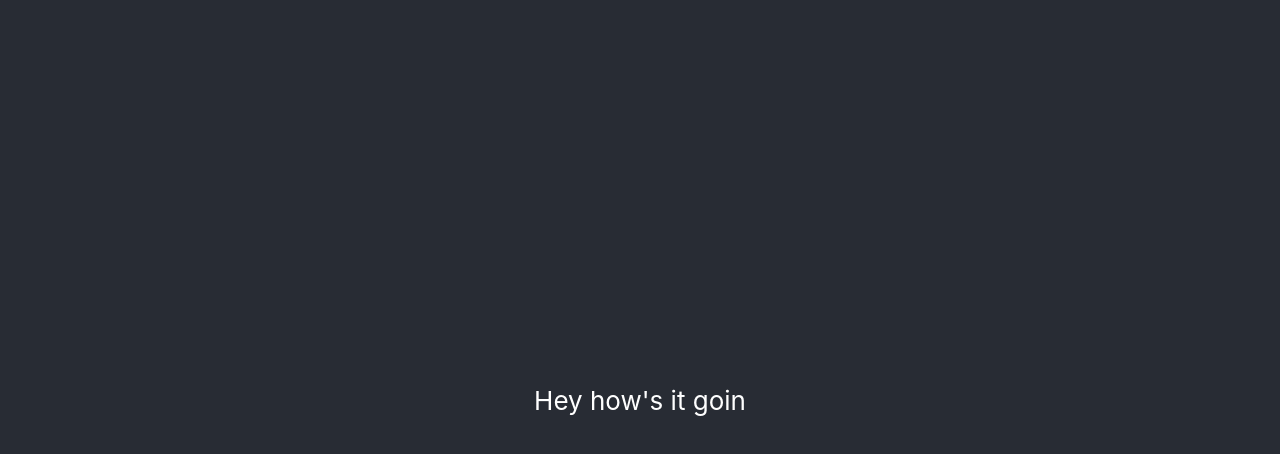
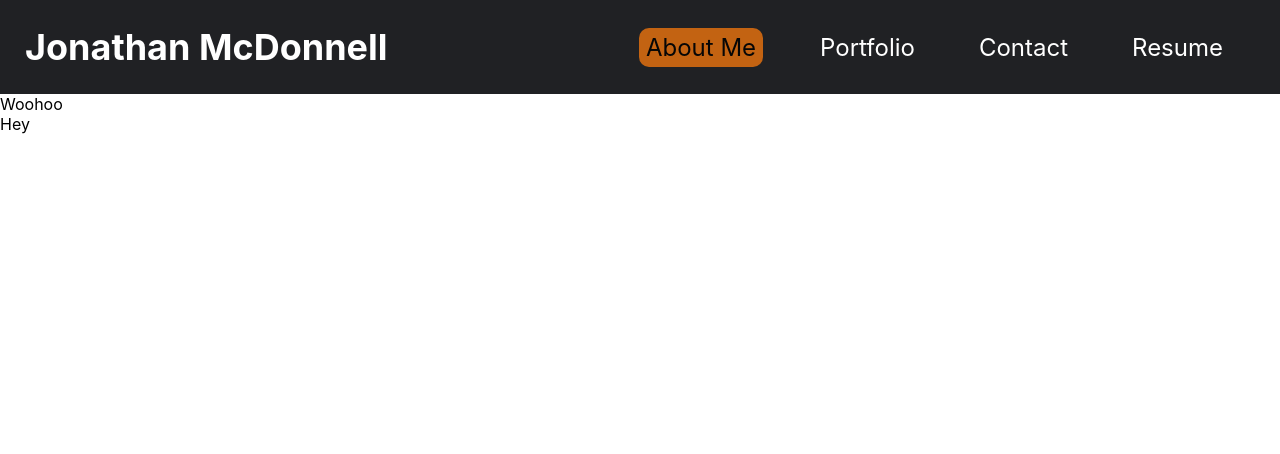
Before and after one commit to Johnnyboy7781/professional-portfolio, a React (Create React App) app: page / in a window 1280 px wide. Shown: the top 454 px of the page. Built offline with nearby package versions, Linux system fonts and the light colour scheme.

Commit message:
Setup Header

```diff
--- a/package.json
+++ b/package.json
@@ -4,10 +4,10 @@
   "private": true,
   "dependencies": {
     "@testing-library/jest-dom": "^5.16.4",
-    "@testing-library/react": "^13.2.0",
+    "@testing-library/react": "^11.1.0",
     "@testing-library/user-event": "^13.5.0",
-    "react": "^18.1.0",
-    "react-dom": "^18.1.0",
+    "react": "17.0.2",
+    "react-dom": "17.0.2",
     "react-scripts": "5.0.1",
     "web-vitals": "^2.1.4"
   },
--- a/src/App.css
+++ b/src/App.css
@@ -1,38 +1,46 @@
-.App {
-  text-align: center;
+:root {
+  --black: #060606;
+  --gray: #202124;
+  --dark-orange: #c36312;
+  --light-orange: #dd904f;
 }
 
-.App-logo {
-  height: 40vmin;
-  pointer-events: none;
-}
-
-@media (prefers-reduced-motion: no-preference) {
-  .App-logo {
-    animation: App-logo-spin infinite 20s linear;
-  }
-}
-
-.App-header {
-  background-color: #282c34;
-  min-height: 100vh;
+/* Header styles */
+header {
+  background-color: var(--gray);
+  padding: 25px;
   display: flex;
-  flex-direction: column;
+  justify-content: space-between;
   align-items: center;
-  justify-content: center;
-  font-size: calc(10px + 2vmin);
+  font-size: 150%;
   color: white;
 }
 
-.App-link {
-  color: #61dafb;
+header h1 {
+  font-size: 150%;
+  display: flex;
 }
 
-@keyframes App-logo-spin {
-  from {
-    transform: rotate(0deg);
-  }
-  to {
-    transform: rotate(360deg);
-  }
+ul {
+  list-style: none;
+  display: flex;
+  flex-wrap: wrap;
+  justify-content: center;
 }
+
+li {
+  margin: 0 25px;
+  padding: 5px 7px;
+  border-radius: 10px;
+  cursor: pointer;
+  transition: 200ms;
+}
+
+li:not(.selected):hover {
+  background-color: #303134;
+}
+
+.selected {
+  background-color: var(--dark-orange);
+  color: var(--black);
+}
--- a/src/App.js
+++ b/src/App.js
@@ -1,11 +1,16 @@
 import './App.css';
+
+import Header from './components/Header';
+import Footer from './components/Footer';
 
 function App() {
   return (
     <div className="App">
-      <header className="App-header">
-        Hey how's it goin
-      </header>
+      <Header />
+      <main>
+        Woohoo
+      </main>
+      <Footer />
     </div>
   );
 }
--- /dev/null
+++ b/src/components/Footer/index.js
@@ -0,0 +1,11 @@
+import React from 'react';
+
+function Footer() {
+    return (
+        <footer>
+            Hey
+        </footer>
+    )
+}
+
+export default Footer;
--- /dev/null
+++ b/src/components/Header/index.js
@@ -0,0 +1,16 @@
+import React from 'react';
+
+import Nav from '../Nav';
+
+function Header() {
+    const sections = ['About Me', 'Portfolio', 'Contact', 'Resume'];
+
+    return (
+        <header>
+            <h1>Jonathan McDonnell</h1>
+            <Nav sections={sections} />
+        </header>
+    )
+}
+
+export default Header;
--- /dev/null
+++ b/src/components/Nav/index.js
@@ -0,0 +1,26 @@
+import React, { useState } from 'react';
+
+function Nav(props) {
+    const { sections } = props;
+    const [currSection, setCurrSection] = useState(sections[0]);
+
+    const changeSection = (sectionName) => {
+        setCurrSection(sectionName);
+    }
+
+    return (
+        <nav>
+            <ul>
+                {sections.map(section => (
+                    <li
+                    className={section === currSection && 'selected'}
+                    onClick={() => changeSection(section)}>
+                        {section}
+                    </li>
+                ))}
+            </ul>
+        </nav>
+    )
+}
+
+export default Nav;
--- a/src/index.css
+++ b/src/index.css
@@ -1,5 +1,10 @@
+*, *::after, *::before {
+  margin: 0;
+  padding: 0;
+  box-sizing: border-box;
+}
+
 body {
-  margin: 0;
   font-family: -apple-system, BlinkMacSystemFont, 'Segoe UI', 'Roboto', 'Oxygen',
     'Ubuntu', 'Cantarell', 'Fira Sans', 'Droid Sans', 'Helvetica Neue',
     sans-serif;
@@ -7,7 +12,7 @@ body {
   -moz-osx-font-smoothing: grayscale;
 }
 
-code {
+/* code {
   font-family: source-code-pro, Menlo, Monaco, Consolas, 'Courier New',
     monospace;
-}
+} */
```
Also changed, not shown: src/index.js (+4 -4 lines), 1 other file (tests, documents, lock files or other folders).
